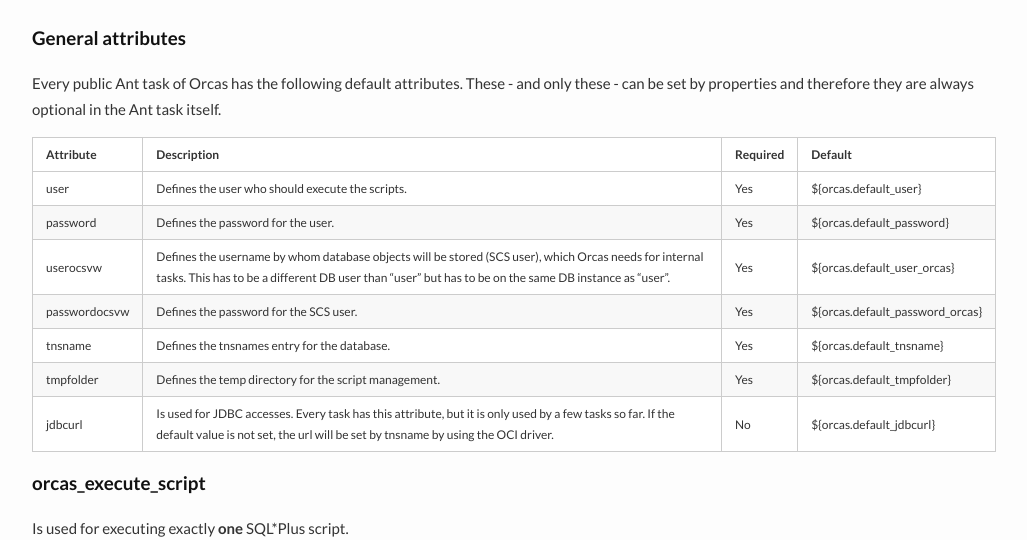
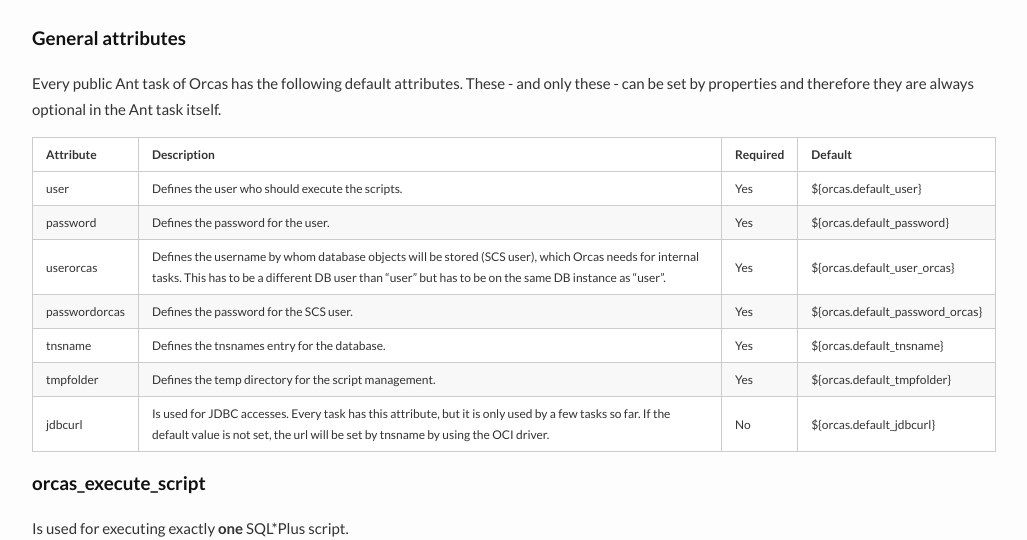
Before and after one commit to opitzconsulting/orcas, a Jekyll site: the page built from _docs/en/ant-tasks.md, in a window 1280 px wide and 900 px high, scrolled down 2291 px. Shown: the top 540 px of the window, without its empty margins (126-1153 px from the left). Built offline with Jekyll 4.4.1, drawn with Linux system fonts in a browser that asks for light colours; nearby versions of some CDN libraries.

Commit message:
bugfix parameter names

```diff
--- a/_docs/en/ant-tasks.md
+++ b/_docs/en/ant-tasks.md
@@ -110,8 +110,8 @@
 |---------|-----------|--------|-------|
 |user     |Defines the user who should execute the scripts.|Yes|${orcas.default_user}|
 |password |Defines the password for the user.|Yes|${orcas.default_password}|
-|userocsvw|Defines the username by whom database objects will be stored (SCS user), which Orcas needs for internal tasks. This has to be a different DB user than "user" but has to be on the same DB instance as "user".|Yes|${orcas.default_user_orcas}
-|passwordocsvw|Defines the password for the SCS user.|Yes|${orcas.default_password_orcas}|
+|userorcas|Defines the username by whom database objects will be stored (SCS user), which Orcas needs for internal tasks. This has to be a different DB user than "user" but has to be on the same DB instance as "user".|Yes|${orcas.default_user_orcas}
+|passwordorcas|Defines the password for the SCS user.|Yes|${orcas.default_password_orcas}|
 |tnsname  |Defines the tnsnames entry for the database.|Yes|${orcas.default_tnsname}|
 |tmpfolder|Defines the temp directory for the script management.|Yes|${orcas.default_tmpfolder}|
 |jdbcurl  |Is used for JDBC accesses. Every task has this attribute, but it is only used by a few tasks so far. If the default value is not set, the url will be set by tnsname by using the OCI driver. |No|${orcas.default_jdbcurl}|
```
